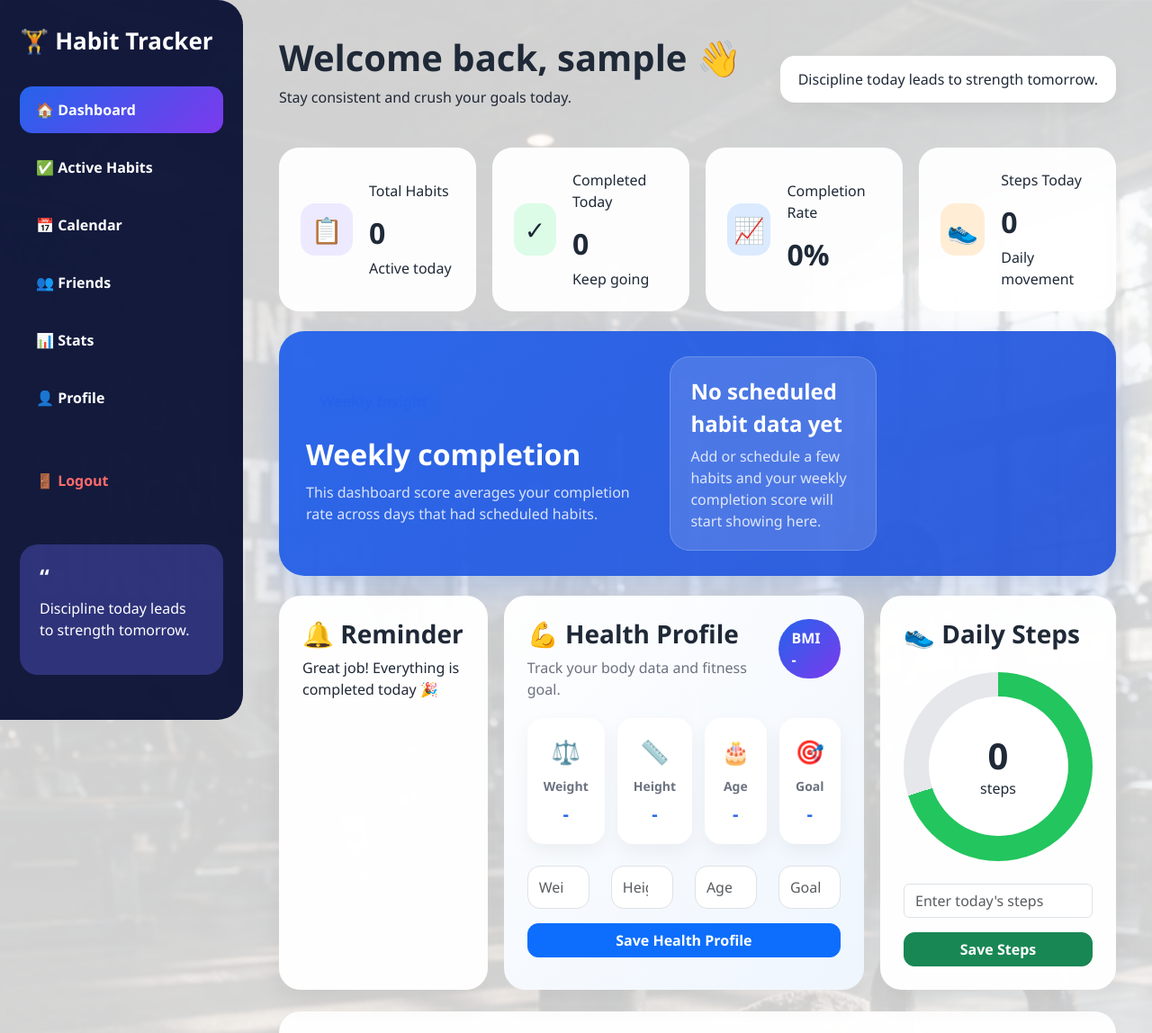
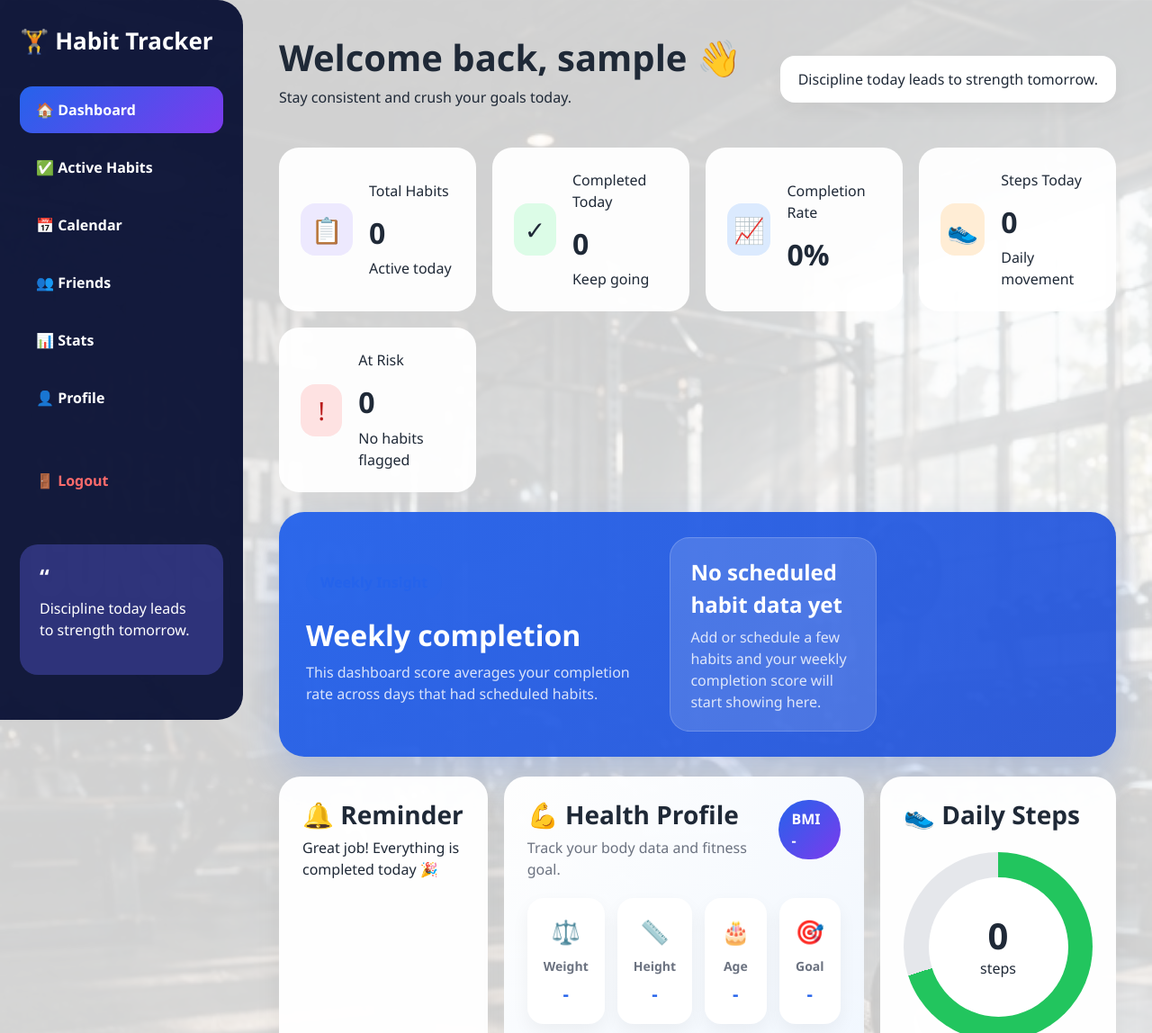
Before and after one commit to wenghengan-source/Agile-Web-Development-Project, a Flask app: page /dashboard in a window 1280 px wide. Shown: the top 1148 px of the page at 90% size. Run offline with Flask 3, Linux system fonts and the light colour scheme; the visitor is signed in with stand-in values (Sample User, id 1); data that the repository does not hold is empty; some libraries are stand-ins or nearby versions.

Commit message:
Add at-risk habit summary to dashboard

```diff
--- a/Habit-tracker/app.py
+++ b/Habit-tracker/app.py
@@ -274,6 +274,49 @@ def select_top_dashboard_habit(habit_summaries):
             f"{top_habit['current_streak']}-day current streak in "
             f"{top_habit['category']}"
         )
+    }
+
+
+def summarize_dashboard_risk(habit_summaries):
+    """Summarize how many habits currently need attention on the dashboard."""
+    risk_counts = {
+        "due_today": 0,
+        "below_pace": 0,
+        "cooling_off": 0
+    }
+
+    for habit in habit_summaries:
+        risk_code = habit["risk_code"]
+        if risk_code in risk_counts:
+            risk_counts[risk_code] += 1
+
+    total_flagged = sum(risk_counts.values())
+    if total_flagged == 0:
+        return {
+            "count": 0,
+            "summary": "No habits flagged",
+            "detail": "Nothing is currently due, below pace, or cooling off."
+        }
+
+    if risk_counts["due_today"] > 0:
+        summary = f"{risk_counts['due_today']} due today"
+    elif risk_counts["below_pace"] > 0:
+        summary = f"{risk_counts['below_pace']} below pace"
+    else:
+        summary = f"{risk_counts['cooling_off']} cooling off"
+
+    detail_parts = []
+    if risk_counts["due_today"] > 0:
+        detail_parts.append(f"{risk_counts['due_today']} due today")
+    if risk_counts["below_pace"] > 0:
+        detail_parts.append(f"{risk_counts['below_pace']} below pace")
+    if risk_counts["cooling_off"] > 0:
+        detail_parts.append(f"{risk_counts['cooling_off']} cooling off")
+
+    return {
+        "count": total_flagged,
+        "summary": summary,
+        "detail": ", ".join(detail_parts)
     }
 
 
@@ -584,6 +627,7 @@ def build_progress_snapshot(user_id, reference_date=None):
         ),
         "has_scheduled_data": active_days > 0,
         "best_day": best_day,
+        "at_risk": summarize_dashboard_risk(habit_summaries),
         "top_habit": select_top_dashboard_habit(habit_summaries),
         "habit_summaries": habit_summaries,
         "category_summaries": category_summaries
--- a/Habit-tracker/static/style.css
+++ b/Habit-tracker/static/style.css
@@ -331,7 +331,7 @@ h1, h2, h3, h4, h5 {
 
 .summary-grid {
     display: grid;
-    grid-template-columns: repeat(4, 1fr);
+    grid-template-columns: repeat(auto-fit, minmax(210px, 1fr));
     gap: 18px;
     margin-bottom: 22px;
 }
@@ -369,6 +369,11 @@ h1, h2, h3, h4, h5 {
 
 .summary-card.orange .summary-icon {
     background: #ffedd5;
+}
+
+.summary-card.red .summary-icon {
+    background: #fee2e2;
+    color: #b91c1c;
 }
 
 .weekly-insight-card {
--- a/Habit-tracker/templates/dashboard.html
+++ b/Habit-tracker/templates/dashboard.html
@@ -76,6 +76,14 @@
                     <p>Steps Today</p>
                     <h2>{{ today_steps }}</h2>
                     <span>Daily movement</span>
+                </div>
+            </div>
+            <div class="summary-card red">
+                <div class="summary-icon">!</div>
+                <div>
+                    <p>At Risk</p>
+                    <h2>{{ progress_snapshot.at_risk.count }}</h2>
+                    <span>{{ progress_snapshot.at_risk.summary }}</span>
                 </div>
             </div>
         </div>
```
